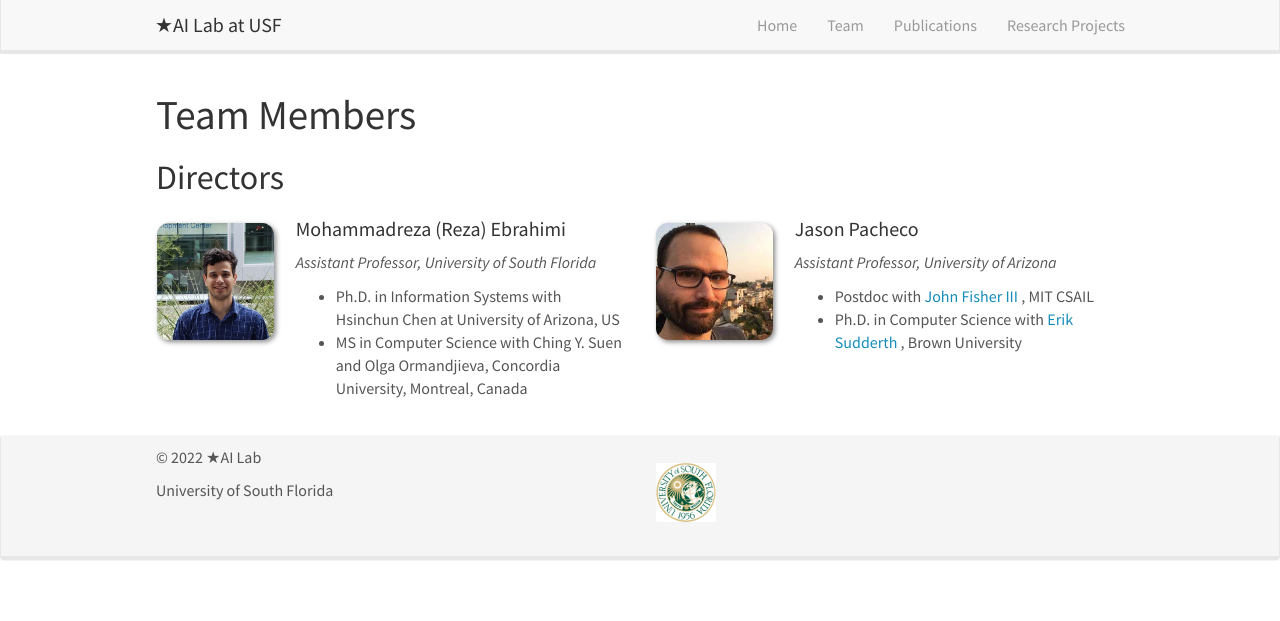
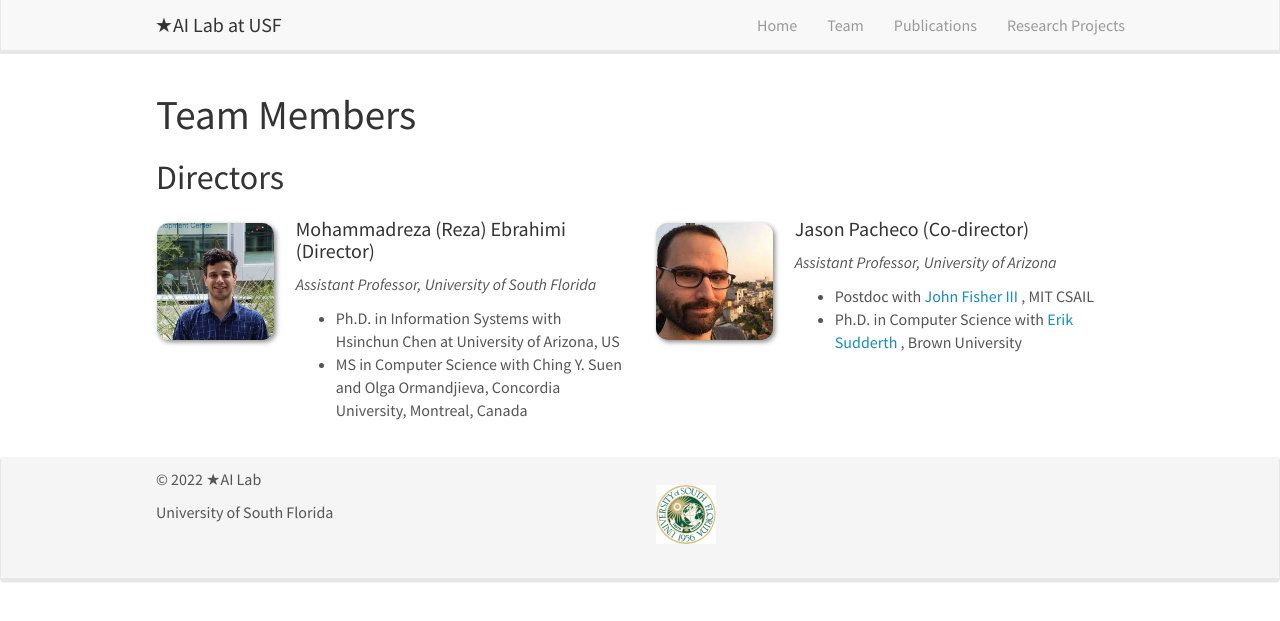
Before and after one commit to star-ailab/star-ailab.github.io, a Jekyll site: the page built from _pages/team.md, in a window 1280 px wide. Shown: the top 621 px of the page. Built offline with Jekyll 4.4.1, drawn with Linux system fonts in a browser that asks for light colours; nearby versions of some CDN libraries.

Commit message:
Update team_members.yml

```diff
--- a/_data/team_members.yml
+++ b/_data/team_members.yml
@@ -1,4 +1,4 @@
-- name: Mohammadreza (Reza) Ebrahimi
+- name: Mohammadreza (Reza) Ebrahimi (Director)
   photo: rebrahimi.jpg
   info: Assistant Professor, University of South Florida
   email: ebrahimim@usf.edu
@@ -7,7 +7,7 @@
   education2: MS in Computer Science with Ching Y. Suen and Olga Ormandjieva, Concordia University, Montreal, Canada
 
 
-- name: Jason Pacheco
+- name: Jason Pacheco (Co-director)
   photo: jpacheco.jpg
   info: Assistant Professor, University of Arizona
   email: pachecoj@cs.arizona.edu
```
